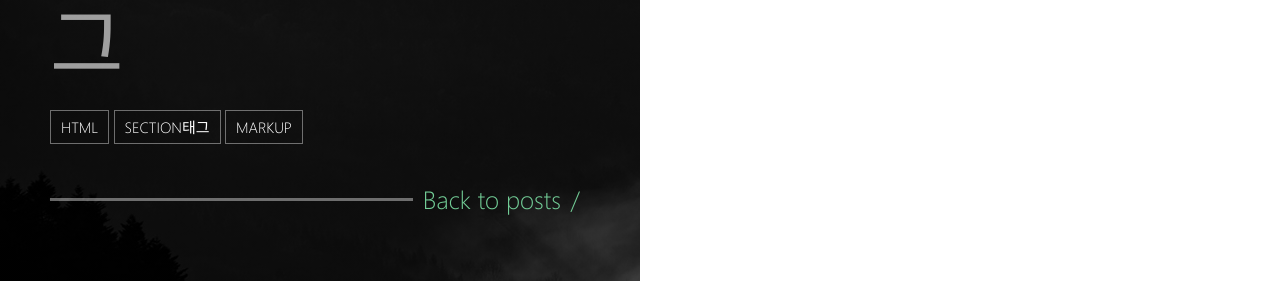
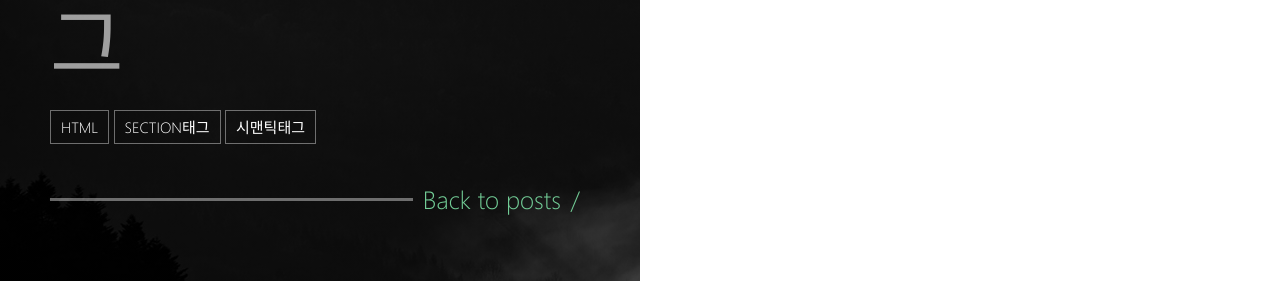
Before and after one commit to yubobae/yubobae.github.com, a Jekyll site: the page built from _posts/html/2018-09-02-section.md, in a window 1280 px wide. Shown: the part 616-897 px from the top of the page. Built offline with Jekyll 4.4.1, drawn with Linux system fonts in a browser that asks for light colours.

Commit message:
Update 2018-09-02-section.md

```diff
--- a/_posts/html/2018-09-02-section.md
+++ b/_posts/html/2018-09-02-section.md
@@ -5,7 +5,7 @@ excerpt: ""
 tags:
   - HTML
   - section태그
-  - markup
+  - 시맨틱태그
 ---
 
 ### HTML Tag : `<section>` 태그
```
